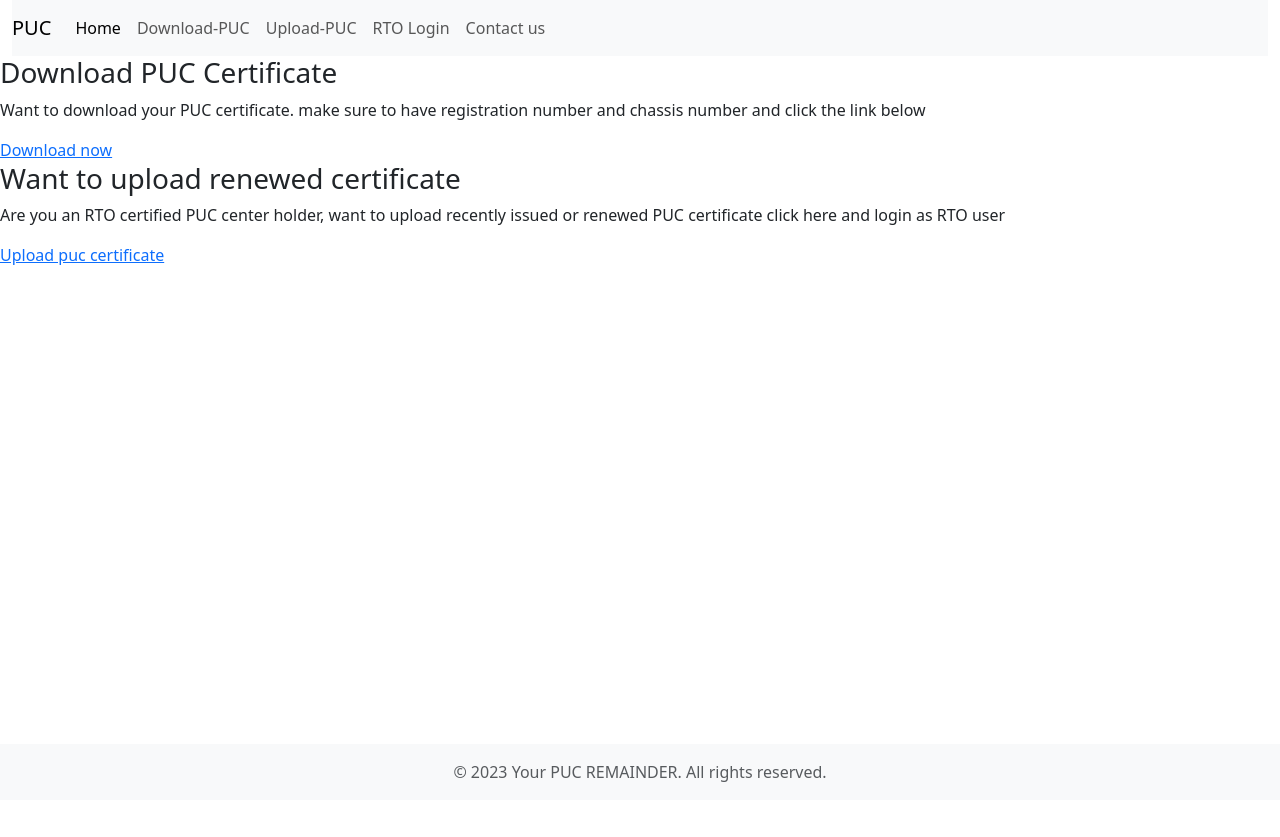
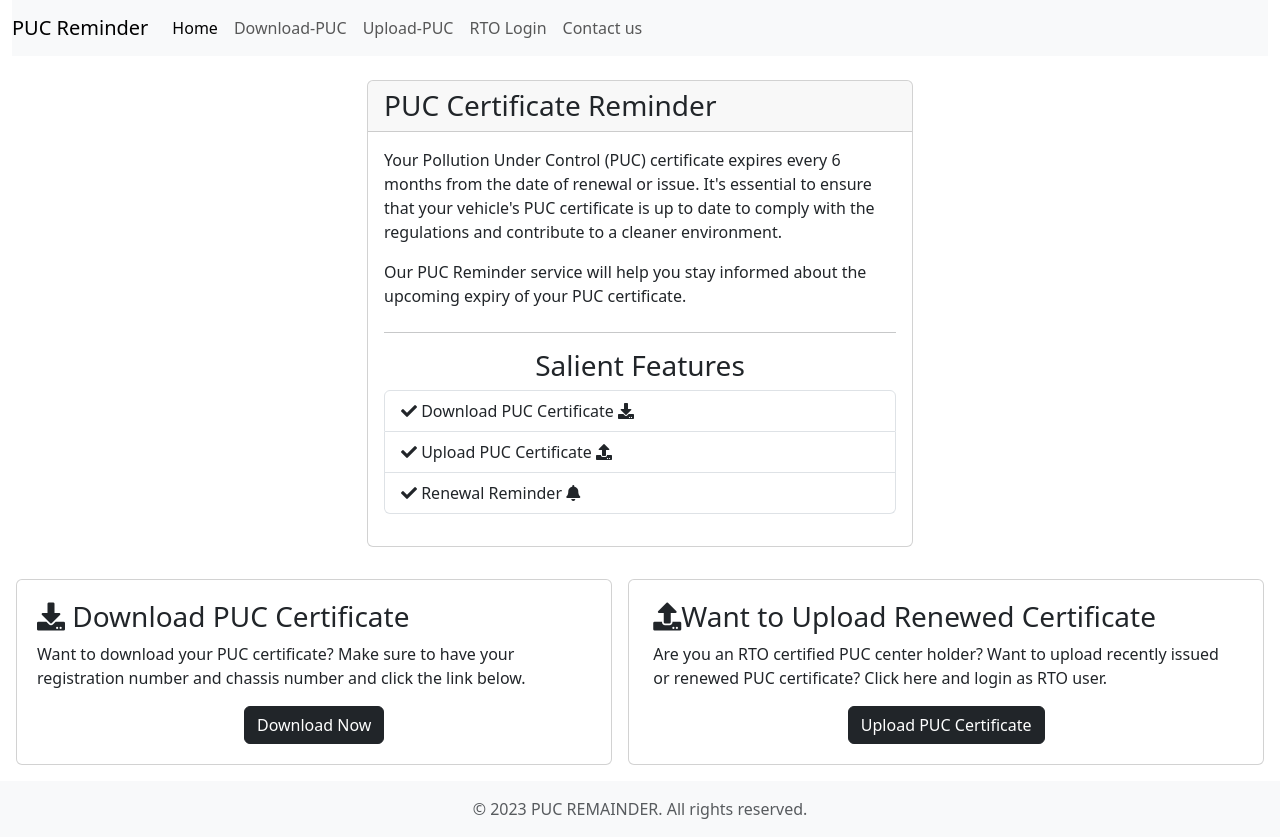
Before and after one commit to KiranGaneshKorada/pollution_under_control, a Django app: page / in a window 1280 px wide. Before the commit the page ends 782 px from the top, so only its background shows below. Run offline with Django 4.2, Linux system fonts and the light colour scheme; some libraries are stand-ins or nearby versions.

```diff
--- a/pucApp/views.py
+++ b/pucApp/views.py
@@ -44,7 +44,7 @@ class downloadPUC(View):
                 #response['Content-Disposition']=f'attachment;filename="{certificate.certificate.name+certificate.registration_number}"'
                 return response
 
-        return render(request,'pucApp/downloadPUC',{'form':DownloadPUCForm(),'errorMsg':'invalid credintials'})
+        return render(request,'pucApp/downloadPUC.html',{'form':DownloadPUCForm(),'errorMsg':'invalid credintials'})
 
 def remainder(request):
     data=PUCCertificate.objects.all()
@@ -55,5 +55,6 @@ def remainder(request):
         dif=diff.days
         if dif>=0:
             #smsapi.sendMessage(a.contact_number)
-            pywhatkit.sendwhatmsg('+919573385356','Kindly renew your Pollution under Control certificate',(datetime.datetime.now().hour),(datetime.datetime.now().minute)+1)
+            print('+91'+f'{a.contact_number}')
+            pywhatkit.sendwhatmsg('+91'+f'{a.contact_number}','Kindly renew your Pollution under Control certificate',(datetime.datetime.now().hour),(datetime.datetime.now().minute)+1)
     return render(request,'pucApp/home.html')
--- a/templates/pucApp/base.html
+++ b/templates/pucApp/base.html
@@ -5,6 +5,7 @@
     <meta charset="utf-8" />
     <meta name="viewport" content="width=device-width, initial-scale=1" />
     <title></title>
+    <link href="https://cdnjs.cloudflare.com/ajax/libs/font-awesome/5.15.3/css/all.min.css" rel="stylesheet">
     <link href="{% static 'assets/css/bootstrap.css'%}" rel="stylesheet" />
   </head>
   <body>
@@ -12,7 +13,7 @@
 
     <div class="container-fluid">
       <nav class="navbar navbar-expand-lg navbar-light bg-light">
-        <a class="navbar-brand active" href="{% url 'home' %}">PUC</a>
+        <a class="navbar-brand active" href="{% url 'home' %}">PUC Reminder</a>
         <button
           class="navbar-toggler"
           type="button"
@@ -50,7 +51,7 @@
 
           {% if user.is_authenticated %}
           <div class="d-flex">
-            <a href="/accounts/logout" class="btn btn-dark">Logout</a>
+            <a href="/accounts/logout" class="btn btn-dark me-2">Logout</a>
           </div>
           {% endif %}
         </div>
@@ -66,9 +67,9 @@
 
     {% comment %} footer start {% endcomment %}
 
-    <footer class="footer mt-auto py-3 bg-light text-center fixed-bottom">
+    <footer class="footer mt-auto py-3 bg-light text-center ">
       <div class="container">
-        <span class="text-muted">© 2023 Your PUC REMAINDER. All rights reserved.</span>
+        <span class="text-muted">© 2023  PUC REMAINDER. All rights reserved.</span>
       </div>
     </footer>
 
--- a/templates/pucApp/home.html
+++ b/templates/pucApp/home.html
@@ -1,42 +1,68 @@
 {% extends 'pucApp/base.html' %}
+ {% block homeactive %} active {% endblock homeactive %}
+ {% block body %}
 
-
-{%block homeactive %} active {%endblock homeactive %}
-
-{% block body %}
-<div class="" >
-  <div class="">
-    <h3 >
-      Download PUC Certificate
-    </h3>
-  </div>
-  <p
-  >
-    Want to download your PUC certificate. make sure to have registration
-    number and chassis number and click the link below
-  </p>
-  <div class="" >
-    <div class="">
-      <a href="{%url 'downloadPUC'%}"
-        >Download now </a>
+ <div class="container mt-4">
+  <div class="row justify-content-center">
+    <div class="col-md-6 animate-fade-in">
+      <div class="card animate-slide-down">
+        <div class="card-header">
+          <h3 class="mb-0">PUC Certificate Reminder</h3>
+        </div>
+        <div class="card-body">
+          <p class="card-text">
+            Your Pollution Under Control (PUC) certificate expires every 6 months from the date of renewal or issue.
+            It's essential to ensure that your vehicle's PUC certificate is up to date to comply with the regulations
+            and contribute to a cleaner environment.
+          </p>
+          <p class="card-text pb-2">
+            Our PUC Reminder service will help you stay informed about the upcoming expiry of your PUC certificate.
+          </p>
+          <hr>
+          <p class="card-text justify-content-center">
+            <h3 class="text-center">Salient Features</h3>
+            <ul class="list-group">
+              <li class="list-group-item"> <i class="fas fa-check"></i> Download PUC Certificate  <i class="fas fa-download"></i></li>
+              <li class="list-group-item"> <i class="fas fa-check"></i> Upload PUC Certificate  <i class="fas fa-upload"></i></li>
+              <li class="list-group-item"> <i class="fas fa-check"></i> Renewal Reminder <i class="fas fa-bell"></i></li>
+            </ul>
+          </p>
+        </div>
+      </div>
     </div>
   </div>
 </div>
 
-<div class="">
-  <h3 >
-    Want to upload renewed certificate
-  </h3>
-  <p
-  >
-    Are you an RTO certified PUC center holder, want to upload recently
-    issued or renewed PUC certificate click here and login as RTO user
-  </p>
-  <div class="" >
-    <div class="">
-      <a href="#"
-        >Upload puc certificate
-        </a>
+<div class="d-flex flex-row py-2 px-2 pt-4 justify-content-center">
+  <div class="card py-1 px-1 my-2 mx-2  ">
+    <div class="card-body">
+      <h3 class="card-title">
+        <i class="fas fa-download"></i> Download PUC Certificate
+      </h3>
+      <p class="card-text">
+        Want to download your PUC certificate? Make sure to have your
+        registration number and chassis number and click the link below.
+      </p>
+      <div class="d-flex justify-content-center">
+        <a href="{% url 'downloadPUC' %}" class="btn btn-dark"
+          >Download Now</a
+        >
+      </div>
+    </div>
+  </div>
+
+  <div class="card py-1 px-2 my-2 mx-2 px-1">
+    <div class="card-body">
+      <h3 class="card-title">
+        <i class="fas fa-upload"></i>Want to Upload Renewed Certificate
+      </h3>
+      <p class="card-text">
+        Are you an RTO certified PUC center holder? Want to upload recently
+        issued or renewed PUC certificate? Click here and login as RTO user.
+      </p>
+      <div class="d-flex justify-content-center">
+        <a href="{% url 'uploadpuc' %}" class="btn btn-dark">Upload PUC Certificate</a>
+      </div>
     </div>
   </div>
 </div>
```
Also changed, not shown: PyWhatKit_DB.txt (+25 -0 lines), pucApp/forms.py (+25 -0 lines), pucTemplate/test1.html (added, +52 -0 lines), pucTemplate/test2.html (added, +100 -0 lines), templates/pucApp/downloadPUC.html (+31 -5 lines), templates/pucApp/uploadPUC.html (+56 -5 lines), 2 other files.
